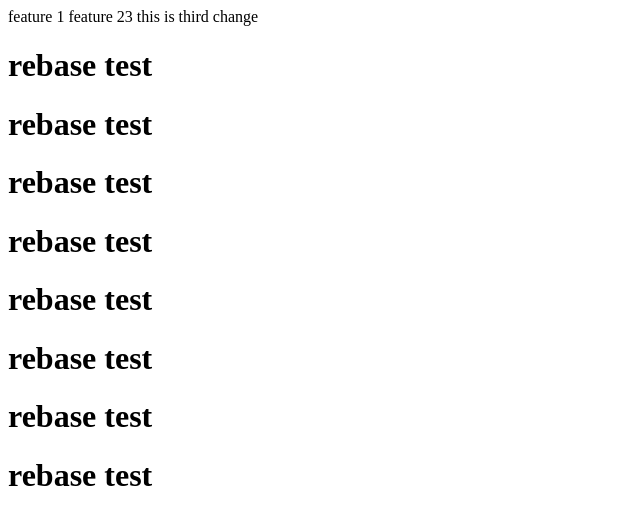
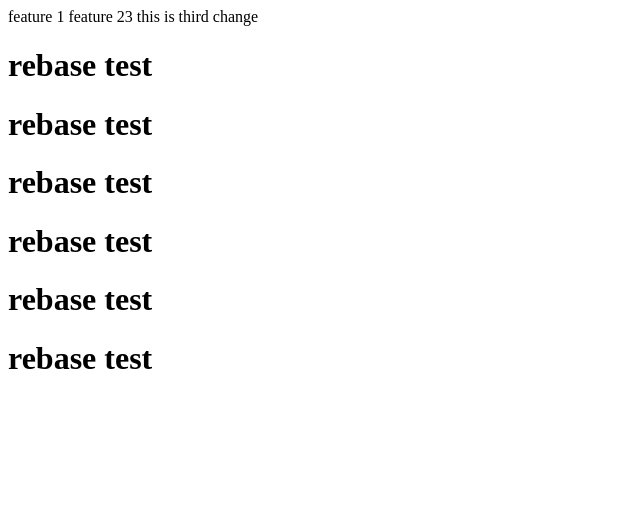
Before and after one commit to srinath-webdev/git, a plain HTML site: page feature/index.html in a window 1280 px wide. Shown: the whole page, without its empty margins (0-640 px from the left). Drawn offline with Linux system fonts and the light colour scheme.

Commit message:
removal on h1

```diff
--- a/feature/index.html
+++ b/feature/index.html
@@ -14,7 +14,5 @@ feature 1 feature 23 this is third change
     <h1>rebase test</h1>
     <h1>rebase test</h1>
     <h1>rebase test</h1>
-    <h1>rebase test</h1>
-    <h1>rebase test</h1>
   </body>
 </html>
```
